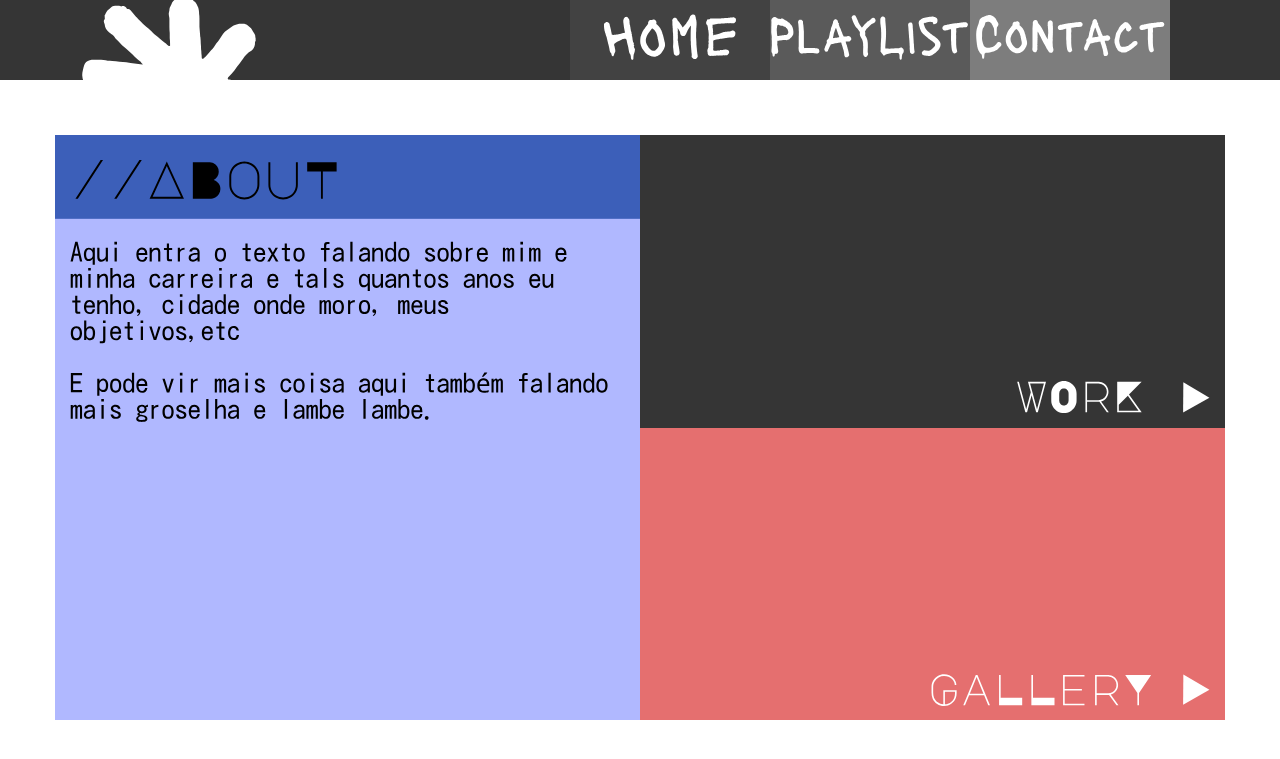
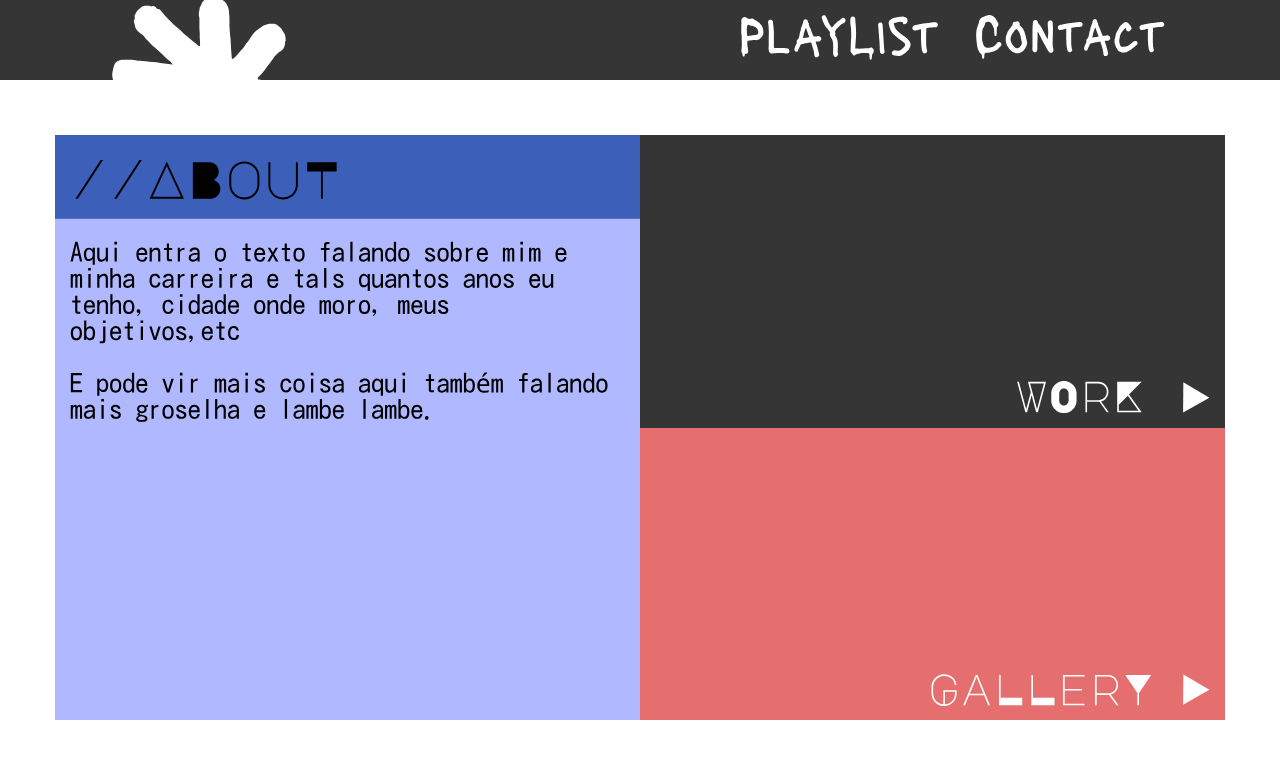
Before and after one commit to thiagoshinji/PortifolioWebSite, a plain HTML site: page index.html in a window 1280 px wide. Shown: the top 759 px of the page. Drawn offline with Linux system fonts and the light colour scheme.

Commit message:
fourth commit

```diff
--- a/index.html
+++ b/index.html
@@ -13,8 +13,6 @@
         <button class="CabecalhoMenuItemAsterisco">
             <img class="AsteriscoImagem" src="Asterisco.svg"> </button>
         <nav class="CabecalhoMenu">
-            <button class="CabecalhoMenuItemHome">
-                <img class="HomeImagem" src="BotaoHome.svg"> </button>
             <button class="CabecalhoMenuItemPlayList">
                 <img class="PlayListImagem" src="BotaoPlayList.svg"> </button>
             <button class="CabecalhoMenuItemContact">
--- a/style.css
+++ b/style.css
@@ -18,7 +18,7 @@
     display: flex;
     align-items: center;
     justify-content: space-between;
-    padding-left: 80px;
+    padding-left: 110px;
     padding-right: 110px;
     flex-wrap: wrap;
 }
@@ -30,6 +30,10 @@
     border: none;
 }
 
+.CabecalhoMenuItemAsterisco:hover {
+    background-color: #FFE24D;
+}
+
 .AsteriscoImagem {
     width: 100%;
 }
@@ -37,25 +41,11 @@
 .CabecalhoMenu {
     display: flex;
     flex-wrap: wrap;
-}
-
-.CabecalhoMenuItemHome {
-    background-color: #424242;
-    height: 80px;
-    width: 200px;
-    border: none;
-}
-
-.HomeImagem {
-    width: 100%;
-}
-
-.CabecalhoMenuItemHome:hover {
-    background-color: #FFE24D;
+    gap: 30px;
 }
 
 .CabecalhoMenuItemPlayList {
-    background-color: #5A5A5A;
+    background-color: #353535;
     color: whitesmoke;
     height: 80px;
     width: 200px;
@@ -71,7 +61,7 @@
 }
 
 .CabecalhoMenuItemContact {
-    background-color: #7D7D7D;
+    background-color: #353535;
     color: whitesmoke;
     height: 80px;
     width: 200px;
```
